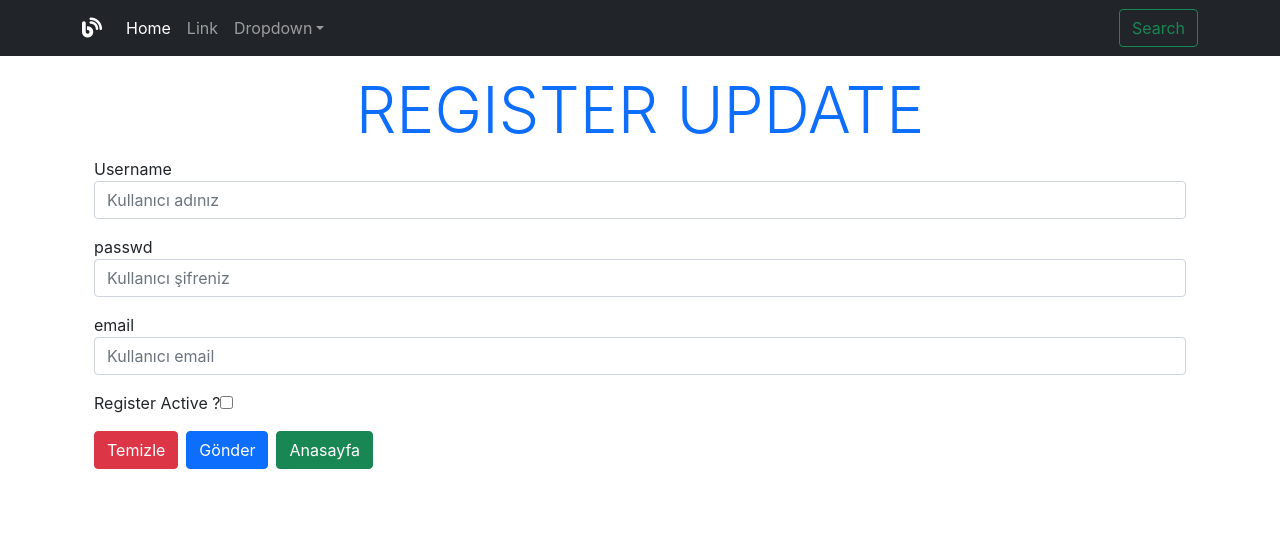
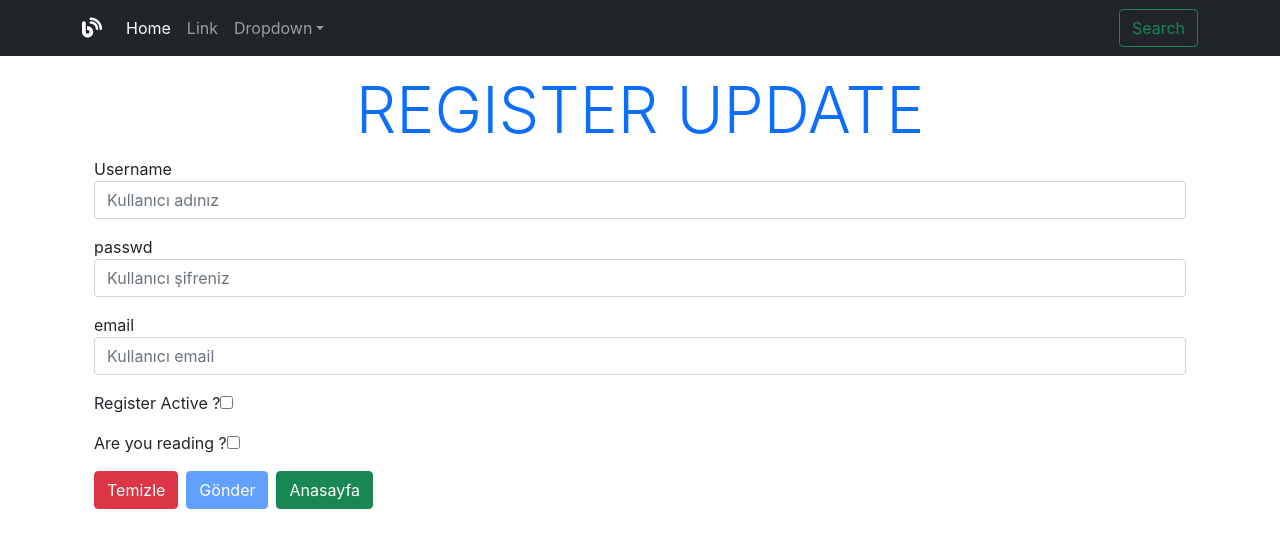
Before and after one commit to hamitmizrak/EcodationAllBlogProject7, a React (Create React App) app in the folder frontend/: page /register_add/1 in a window 1280 px wide. Shown: the top 548 px of the page. Built offline with nearby package versions, Linux system fonts and the light colour scheme; no server answers.

Commit message:
read => check

```diff
--- a/frontend/src/component/blog/CreateOrUpdateRegister.jsx
+++ b/frontend/src/component/blog/CreateOrUpdateRegister.jsx
@@ -25,19 +25,24 @@ export default class CreateOrUpdateRegister extends Component {
             username: null,
             email: null,
             passwd: null,
-            check: false
+            check: false,
+            read:false,
         }
 
         //BIND
         this.homePage = this.homePage.bind(this);
         // Satırda yapacağım => this.cancel = this.cancel.bind(this);
         this.titleDynamicsSaveOrUpdate = this.titleDynamicsSaveOrUpdate.bind(this);
+
         //Destructing kullandığım için bunları kapattım.
         // this.onChangeUsername = this.onChangeUsername.bind(this);
         // this.onChangePasswd = this.onChangePasswd.bind(this);
         // this.onChangeEmail = this.onChangeEmail.bind(this);
         // this.onChangeCheck = this.onChangeCheck.bind(this);
         this.onChangeAllInput = this.onChangeAllInput.bind(this);
+
+        this.onChangeRead=this.onChangeRead.bind(this);
+
     }
 
     //CDM
@@ -142,6 +147,15 @@ export default class CreateOrUpdateRegister extends Component {
         })
     }
 
+    // okunmadan submit butonu aktif olunmasın
+    onChangeRead=(event)=>{
+     this.state.read=event.target.checked;
+     console.log(this.state.read)
+     this.setState({
+        read:event.target.checked
+     });
+    }
+
     //SUBMIT
     // destructing: Object destructing: az kod çok iş
     // destructing: ortak neler var sorusuna cevap bulmaya çalış.
@@ -223,10 +237,16 @@ export default class CreateOrUpdateRegister extends Component {
                                 <input type="checkbox" name="check" id="check" onChange={this.onChangeCheck} />
                             </div>
 
+                             {/* read */}
+                             <div className="form-group mb-3">
+                                <label htmlFor="read">Are you reading ?</label>
+                                <input type="checkbox" name="read" id="read" onChange={this.onChangeRead} />
+                            </div>
+
                             {/* submit */}
                             <div className="form-group mt-3 mb-3">
                                 <button className="btn btn-danger" onClick={this.cancel.bind}>Temizle</button>
-                                <button className="btn btn-primary ms-2" onClick={this.saveOrUpdateUserRegister}>Gönder</button>
+                                <button className="btn btn-primary ms-2" onClick={this.saveOrUpdateUserRegister} disabled={!this.state.read}>Gönder</button>
                                 <button className="btn btn-success ms-2" onClick={this.homePage}>Anasayfa</button>
                             </div>
                         </form>
```
